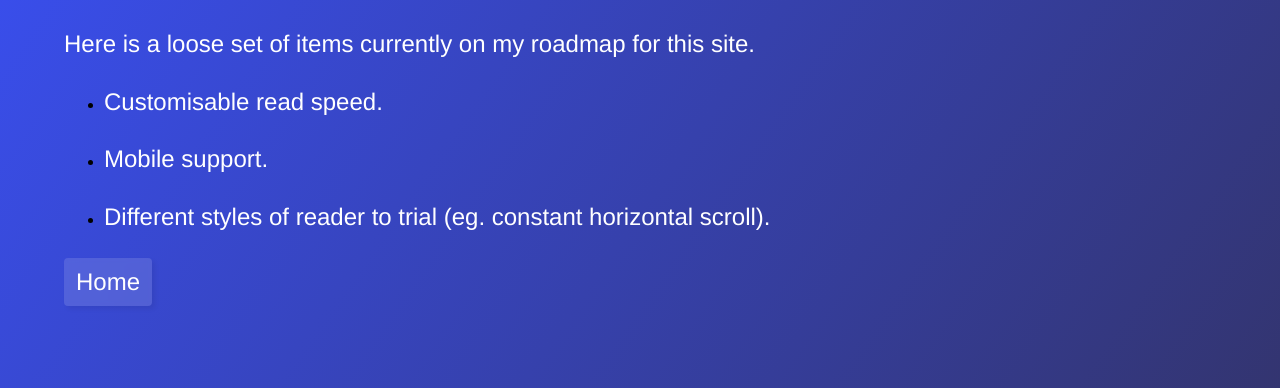
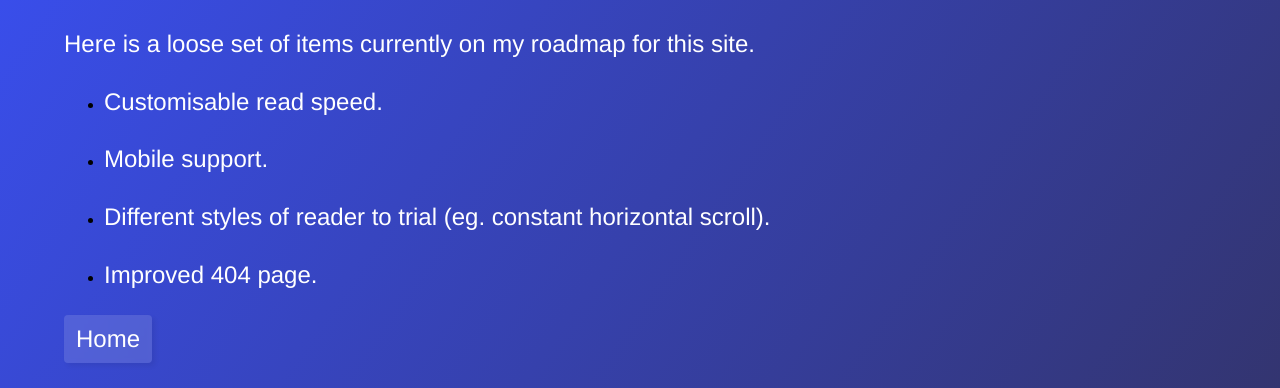
Before and after one commit to nickheal/power-reader, a Gatsby site: page /about in a window 1280 px wide. Shown: the part 374-762 px from the top of the page. Built offline with nearby package versions, Linux system fonts and the light colour scheme; Gatsby itself is replaced by a stand-in of ours.

Commit message:
feat: Add another item to the roadmap

```diff
--- a/src/pages/about.tsx
+++ b/src/pages/about.tsx
@@ -32,6 +32,11 @@ export default function Introduction() {
             Different styles of reader to trial (eg. constant horizontal scroll).
           </P>
         </li>
+        <li>
+          <P>
+            Improved 404 page.
+          </P>
+        </li>
       </ul>
       <Link to={Routes.Dashboard} variant={Variant.Tertiary}>Home</Link>
     </StandardPage>
```
